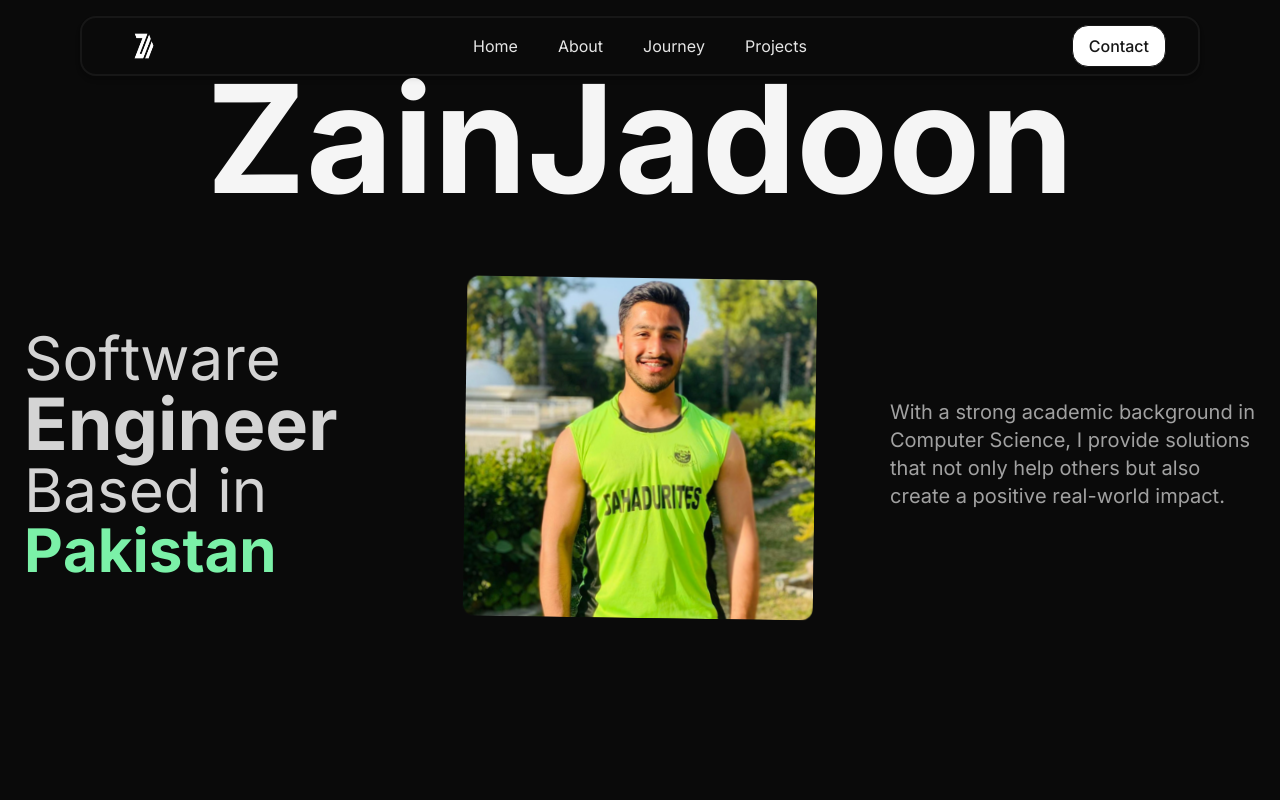
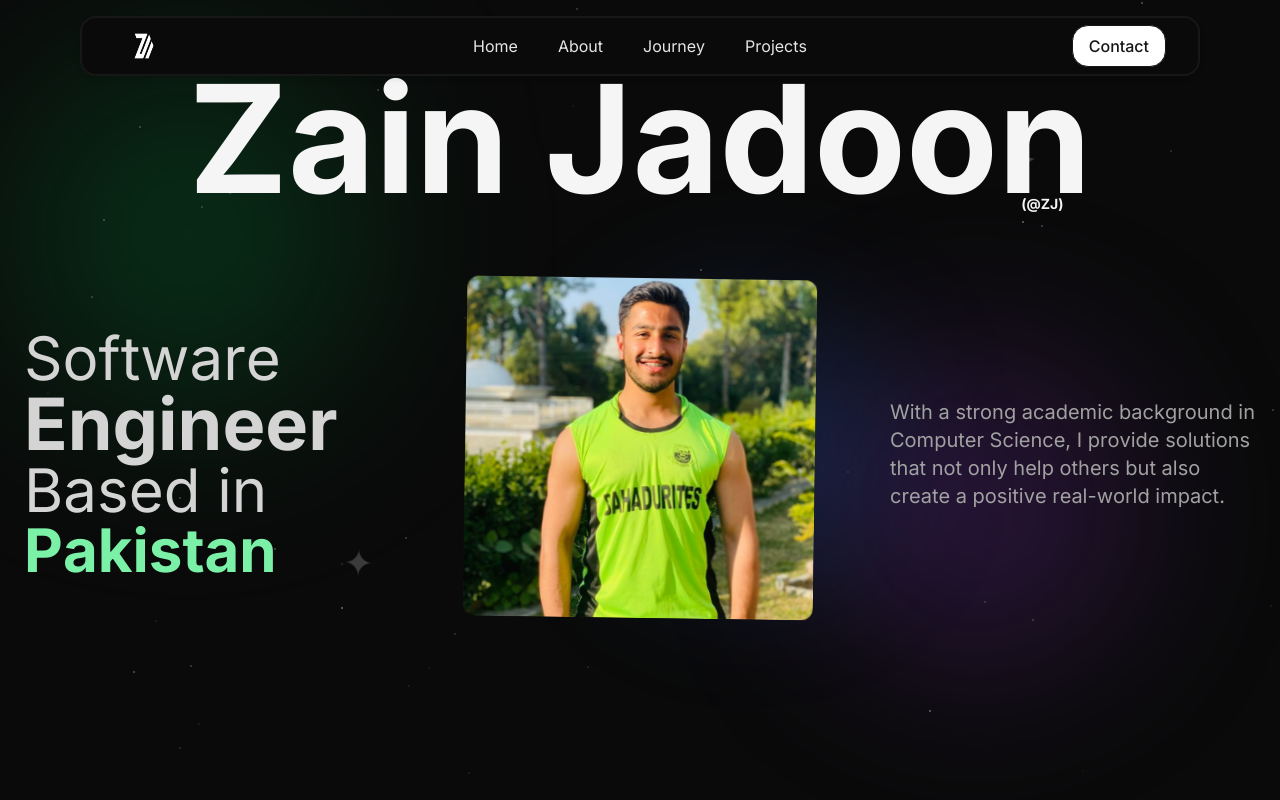
Before and after one commit to zainjadoon07/Portfolio-Main, a Next.js app: page / in a window 1280 px wide. Built offline with nearby package versions, Linux system fonts and the light colour scheme.

Commit message:
Updated Homepage animations

```diff
--- a/app/Homepage.jsx
+++ b/app/Homepage.jsx
@@ -36,15 +36,77 @@ useEffect(()=>{
 
   })
 
+  // Animate blobs (slow floating)
+gsap.to(".blob", {
+  x: () => gsap.utils.random(-80, 80),
+  y: () => gsap.utils.random(-80, 80),
+  duration: () => gsap.utils.random(6, 12),
+  repeat: -1,
+  yoyo: true,
+  ease: "sine.inOut"
+});
+
+// Twinkling stars
+gsap.to(".star", {
+  opacity: () => gsap.utils.random(0.05, 0.4),
+  duration: () => gsap.utils.random(1, 3),
+  repeat: -1,
+  yoyo: true,
+  stagger: { amount: 4 },
+  ease: "power1.inOut"
+});
+
+// Floating icons
+gsap.to(".icon", {
+  y: () => gsap.utils.random(-40, 40),
+  x: () => gsap.utils.random(-40, 40),
+  rotate: () => gsap.utils.random(-15, 15),
+  duration: 5,
+  repeat: -1,
+  yoyo: true,
+  ease: "sine.inOut",
+});
+
+
 },[])
 
 
   return (
-    <div className="bg-neutral-950 min-h-screen text-neutral-100 flex flex-col pt-16 font-inter overflow-x-hidden">
+    <div className="bg-neutral-950 min-h-screen text-neutral-100 flex flex-col pt-16 font-inter overflow-x-hidden relative">
+      {/* BACKGROUND FLOATING EFFECTS */}
+<div className="pointer-events-none absolute inset-0 overflow-hidden z-0">
+
+  {/* Blobs */}
+  <div className="blob bg-green-500/20 w-[350px] h-[350px] rounded-full blur-[100px] absolute top-[10%] left-[5%]" />
+  <div className="blob bg-purple-500/20 w-[300px] h-[300px] rounded-full blur-[90px] absolute bottom-[15%] right-[10%]" />
+  <div className="blob bg-blue-500/20 w-[260px] h-[260px] rounded-full blur-[70px] absolute top-[40%] right-[30%]" />
+
+  {/* Stars */}
+  {Array.from({ length: 50 }).map((_, i) => (
+    <div
+      key={i}
+      className="star absolute w-0.5 h-0.5 bg-white rounded-full opacity-20"
+      style={{
+        top: `${Math.random() * 100}%`,
+        left: `${Math.random() * 100}%`,
+      }}
+    />
+  ))}
+
+  {/* Floating Icons */}
+  <div className="icon absolute text-white/20 text-4xl top-[20%] right-[20%]">★</div>
+  <div className="icon absolute text-white/20 text-4xl bottom-[30%] left-[25%]">✦</div>
+  <div className="icon absolute text-white/20 text-3xl top-[55%] left-[55%]">✧</div>
+
+</div>
 
       {/* Name */}
-      <div className="  content text-[50px] sm:text-[80px] md:text-[110px] lg:text-[150px] flex justify-center font-bold leading-none ">
-        ZainJadoon
+      <div className=" content text-[50px] sm:text-[80px] md:text-[110px] lg:text-[150px] flex justify-center font-bold leading-none ">
+        <div className="flex relative">
+          <p>Zain Jadoon</p>
+          <p className="flex absolute text-sm bottom-0 right-7">(@ZJ) </p>
+        </div>
+
       </div>
 
       {/* Main Content */}
```
